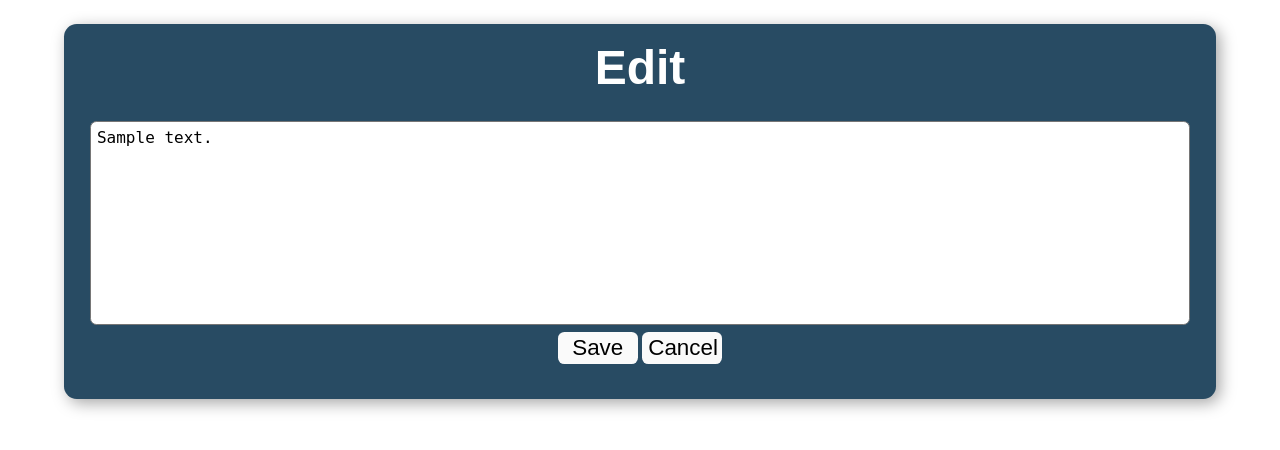
After one commit to jaiswalrohan8796/FastAPI-Backend, a Python web app: template templates/edit.html in a window 1280 px wide. The commit adds this page. Shown: the top 450 px of the page. Run offline with Jinja, Linux system fonts and the light colour scheme; the template is opened without the code that fills it: most values are stand-ins (such as "Sample title", 1, 10 or a date in 2020).

Commit message:
added edit todo

```diff
--- /dev/null
+++ b/static/css/edit.css
@@ -0,0 +1,53 @@
+.login-header {
+    text-align: center;
+    font-size: 2rem;
+    width: 100%;
+  }
+
+.login-header h2 {
+    width: 100%;
+    margin: 0;
+}
+
+.todo-edit-content {
+    margin: 1rem 0.4rem;
+    padding:0.2rem;
+    display: flex;
+    flex-direction: column;
+    align-items: center;
+    justify-content: center;
+}
+.todo-edit-content textarea {
+    width: 100%;
+    margin: 0.4rem;
+    padding: 0.4rem;
+    font-size: 1rem;
+    resize: none;
+    outline: none;
+    border-radius: 0.4rem;
+}
+.todo-edit-content textarea:focus-visible {
+    outline: none;
+    box-shadow: 2px 2px 6px rgb(65, 65, 65);
+}
+.todo-edit-content button {
+    background-color: rgb(250, 250, 250);
+    outline: none;
+    border: none;
+    border-radius: 0.4rem;
+    height: 2rem;
+    width: 5rem;
+    font-size: 1.4rem;
+}
+.todo-edit-content button a {
+    text-decoration: none;
+    color: black;
+}
+.todo-edit-content button a:hover {
+    text-decoration: none;
+}
+
+.todo-edit-content button:hover {
+    cursor: pointer;
+    background-color: rgb(213, 211, 211);
+}
--- /dev/null
+++ b/static/js/edit.js
@@ -0,0 +1,22 @@
+async function editSave(todo_id) {
+    inputElement = document.getElementById("todo-desc");
+    if (inputElement.value.trim() === "") {
+        return;
+    }
+    const todo = inputElement.value;
+    const res = await fetch(`./${todo_id}`, {
+        method: "POST",
+        headers: {
+            "Content-Type": "application/json",
+        },
+        body: JSON.stringify({
+            todo: todo,
+        }),
+    });
+    if (res.status == 200) {
+        console.log("todo edit success");
+        location.href = "/";
+    } else {
+        console.log("todo edit failed");
+    }
+}
--- /dev/null
+++ b/templates/edit.html
@@ -0,0 +1,30 @@
+<!DOCTYPE html>
+<html lang="en">
+
+<head>
+    <title>Edit</title>
+    <meta charset="UTF-8" />
+    <meta name="viewport" content="width=device-width" />
+    <link rel="stylesheet" href="{{ url_for('static', path='css/main.css') }}">
+    <link rel="stylesheet" href="{{ url_for('static', path='css/edit.css') }}" />
+</head>
+
+<body>
+    <main>
+        <div class="main-content">
+            <header class="login-header">
+                <h2>Edit</h2>
+            </header>
+            <div class="todo-edit-content">
+                <textarea name="todo-desc" id="todo-desc" rows="10" cols="20">{{ todo.desc}}</textarea>
+                <div class="todo-edit-action">
+                    <button onclick="editSave('{{ todo.id }}')">Save</button>
+                    <button><a href="/">Cancel</a></button>
+                </div>
+            </div>
+        </div>
+    </main>
+    <script src="{{ url_for('static', path='js/edit.js') }}"></script>
+</body>
+
+</html>
```
Also changed, not shown: app/routes.py (+41 -2 lines), database/mongodb.py (+24 -0 lines), static/css/app.css (+10 -1 lines), static/js/app.js (+1 -8 lines), templates/app.html (+4 -3 lines), models/__init__.py (deleted), models/user.py (added).
